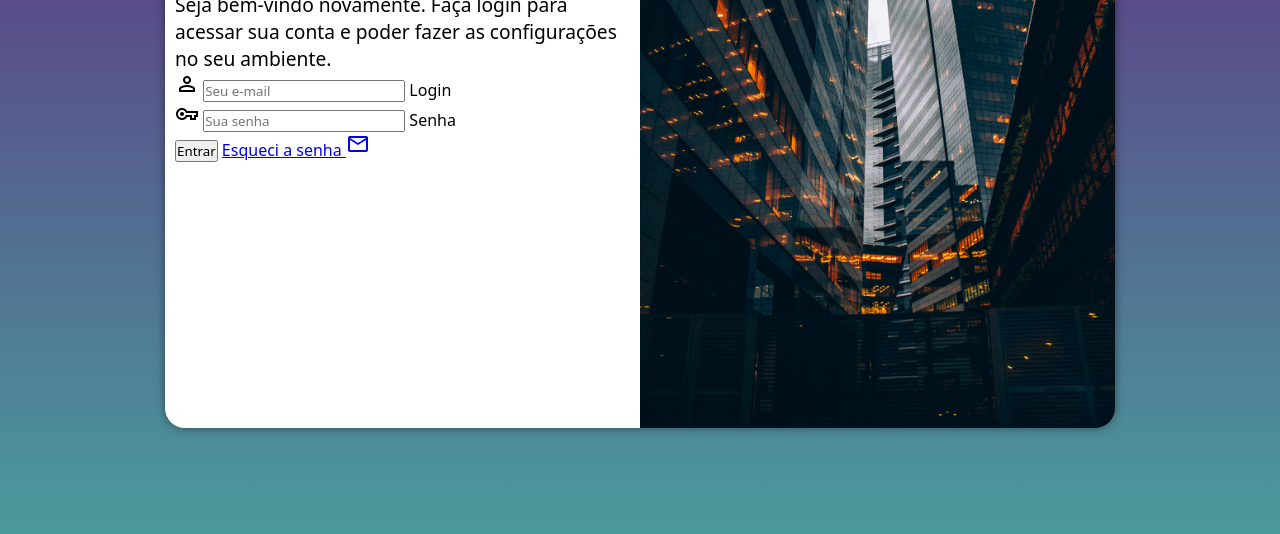
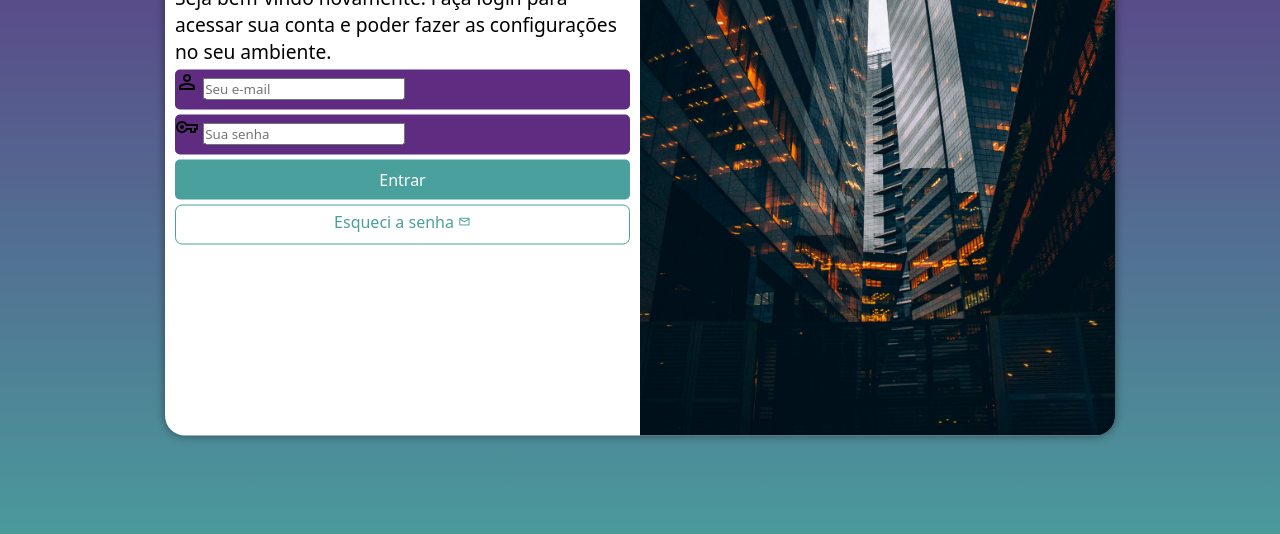
Before and after one commit to tiagomineiro/projeto-login, a plain HTML site: page index.html in a window 1280 px wide. Shown: the part 222-756 px from the top of the page. Drawn offline with nearby package versions, Linux system fonts and the light colour scheme.

Commit message:
formatação do formulário

```diff
--- a/estilos/style.css
+++ b/estilos/style.css
@@ -34,7 +34,7 @@ section#login {
     overflow: hidden;
     background-color: white;
     width: 250px;
-    height: 500px;
+    height: 515px;
     border-radius: 20px;
     box-shadow: 0px 0px 10px rgba(0, 0, 0, 0.450);
 
@@ -64,3 +64,55 @@ div#formulario > h1 {
 div#formulario > p {
     font-size: 0.8em;
 }
+
+form > div.campo {
+    background-color: #5f2c82;
+    display: block;
+    width: 100%;
+    height: 40px;
+    border-radius: 5px;
+    margin: 5px 0px;
+}
+
+div.campo > label {
+    display: none;
+}
+
+form > input[type=submit] {
+    display: block;
+    font-size: 1em;
+    width: 100%;
+    height: 40px;
+    background-color: #49a09d;
+    color: white;
+    border: none;
+    border-radius: 5px;
+    cursor: pointer;
+}
+
+form > input[type=submit]:hover {
+    background-color: #2d6462;
+}
+
+form > a.botao {
+    display: block;
+    text-align: center;
+    font-size: 1em;
+    width: 100%;
+    height: 40px;
+    padding-top: 5px;
+    margin-top: 5px;
+    background-color: white;
+    color: #49a09d;
+    border: 1px solid #49a09d;
+    border-radius: 7px;
+    text-decoration: none;
+}
+
+form > a.botao:hover {
+    background-color: #6cd3cf;
+}
+
+form > a.botao > span {
+    font-size: 0.8em;
+}
--- a/index.html
+++ b/index.html
@@ -39,7 +39,7 @@
                     </div>
 
                     <input type="submit" value="Entrar">
-                    <a href="esqueci.html">Esqueci a senha <span class="material-symbols-outlined">mail</span></a>
+                    <a href="esqueci.html" class="botao">Esqueci a senha <span class="material-symbols-outlined">mail</span></a>
 
                 </form>
 
```
